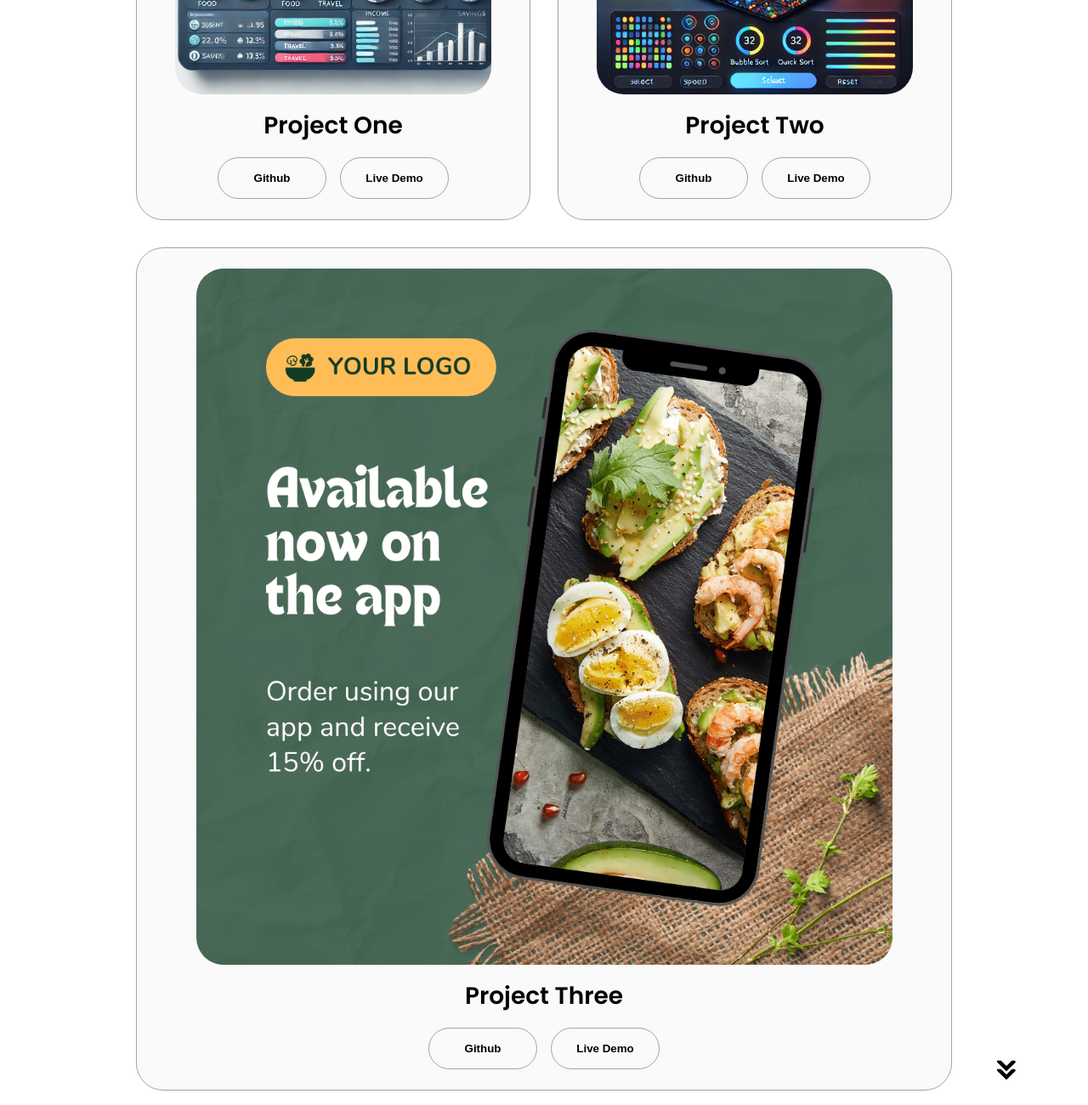
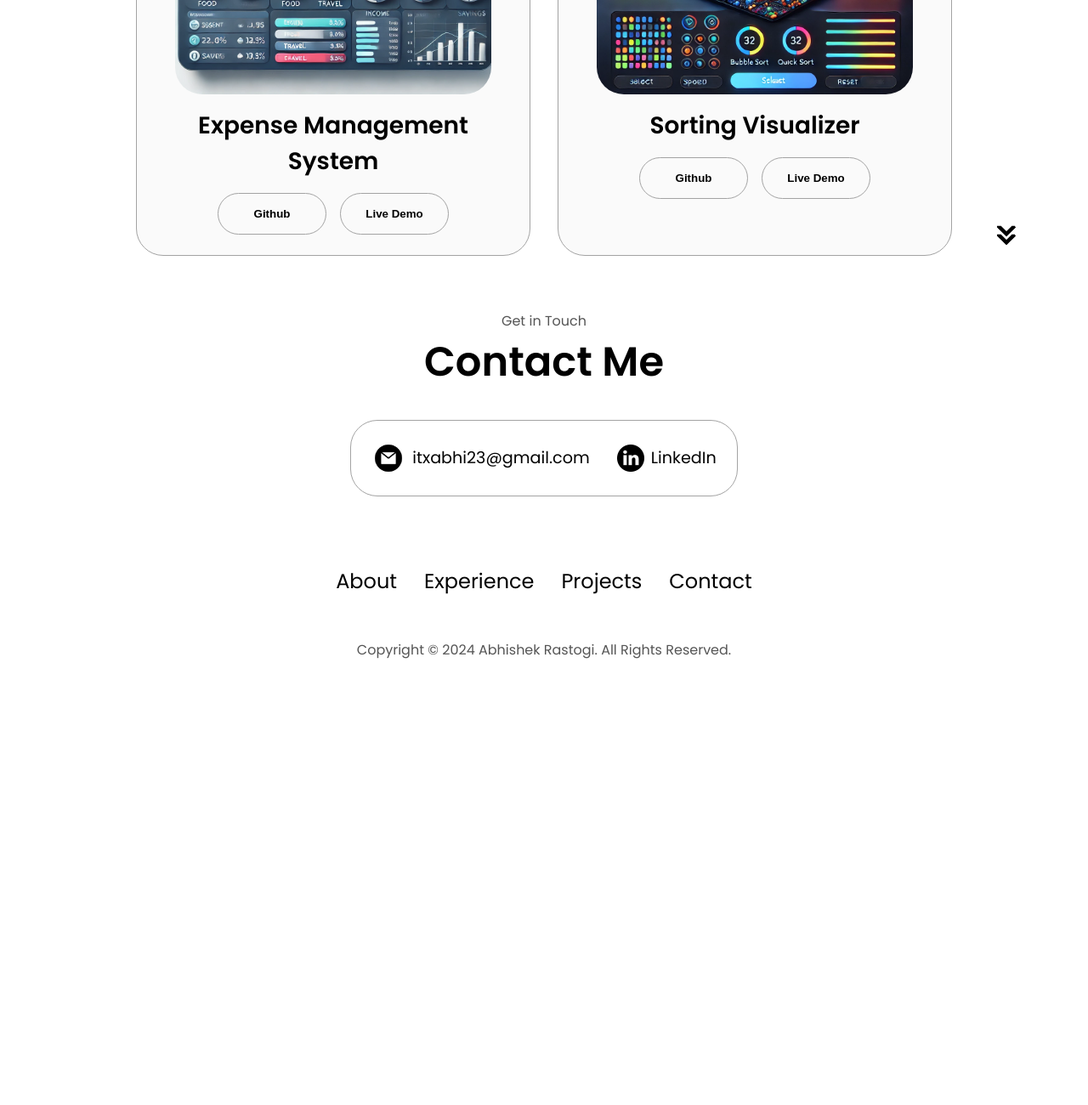
Before and after one commit to itxabhi23/portfolio, a plain HTML site: page index.html in a window 1280 px wide. Shown: the part 2880-4180 px from the top of the page at 85% size. After the commit the page ends 3704 px from the top, so only its background shows below. Drawn offline with Linux system fonts and the light colour scheme.

Commit message:
fourth commit

```diff
--- a/index.html
+++ b/index.html
@@ -270,7 +270,7 @@
                 class="project-img"
               />
             </div>
-            <h2 class="experience-sub-title project-title">Project One</h2>
+            <h2 class="experience-sub-title project-title">Expense Management System</h2>
             <div class="btn-container">
               <button
                 class="btn btn-color-2 project-btn"
@@ -294,7 +294,7 @@
                 class="project-img"
               />
             </div>
-            <h2 class="experience-sub-title project-title">Project Two</h2>
+            <h2 class="experience-sub-title project-title">Sorting Visualizer</h2>
             <div class="btn-container">
               <button
                 class="btn btn-color-2 project-btn"
@@ -310,30 +310,8 @@
               </button>
             </div>
           </div>
-          <div class="details-container color-container">
-            <div class="article-container">
-              <img
-                src="./assets/project-3.png"
-                alt="Project 3"
-                class="project-img"
-              />
-            </div>
-            <h2 class="experience-sub-title project-title">Project Three</h2>
-            <div class="btn-container">
-              <button
-                class="btn btn-color-2 project-btn"
-                onclick="location.href='https://github.com/'"
-              >
-                Github
-              </button>
-              <button
-                class="btn btn-color-2 project-btn"
-                onclick="location.href='https://github.com/'"
-              >
-                Live Demo
-              </button>
-            </div>
-          </div>
+
+
         </div>
       </div>
       <img
```
